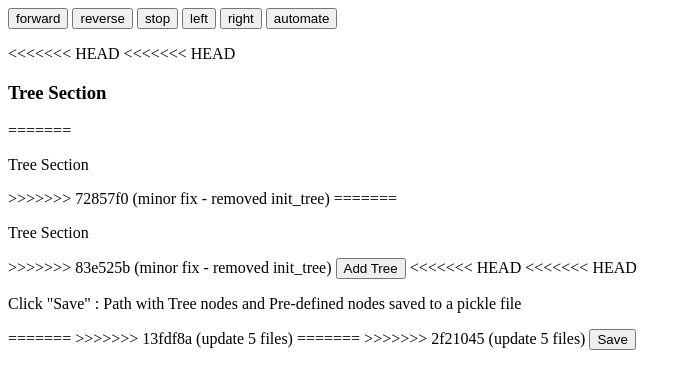
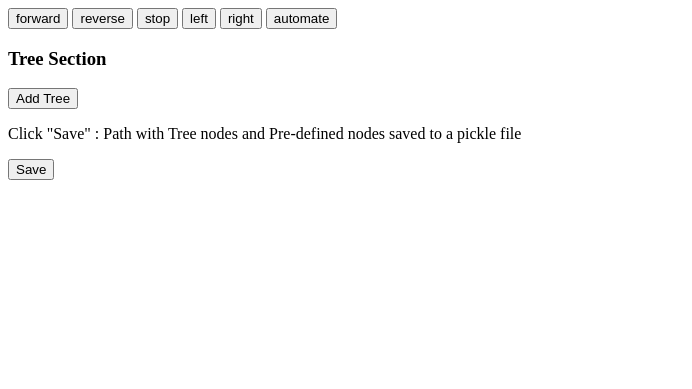
Before and after one commit to Blake2912/Vahini-2.0, a Flask app: page / in a window 1280 px wide. Shown: the top 389 px of the page, without its empty margins (0-692 px from the left). Run offline with Flask 2, Linux system fonts and the light colour scheme; some libraries are stand-ins or nearby versions.

Commit message:
update 5 files

```diff
--- a/templates/render.html
+++ b/templates/render.html
@@ -90,24 +90,10 @@
       <div class='container'>
 
       <form>
-<<<<<<< HEAD
-<<<<<<< HEAD
         <h3>Tree Section</h3>
-=======
-        <p>Tree Section</p>
->>>>>>> 72857f0 (minor fix - removed init_tree)
-=======
-        <p>Tree Section</p>
->>>>>>> 83e525b (minor fix - removed init_tree)
         <a href=# id=add_tree><button class='btn btn-default'>Add Tree</button></a>
-<<<<<<< HEAD
-<<<<<<< HEAD
      <!-- Click "Save" : Path with Tree nodes and Pre-defined nodes saved to a pickle file -->
         <p>Click "Save" : Path with Tree nodes and Pre-defined nodes saved to a pickle file </p>
-=======
->>>>>>> 13fdf8a (update 5 files)
-=======
->>>>>>> 2f21045 (update 5 files)
         <a href=# id=save><button class='btn btn-default'>Save</button></a>
       </form>
     </div>
```
